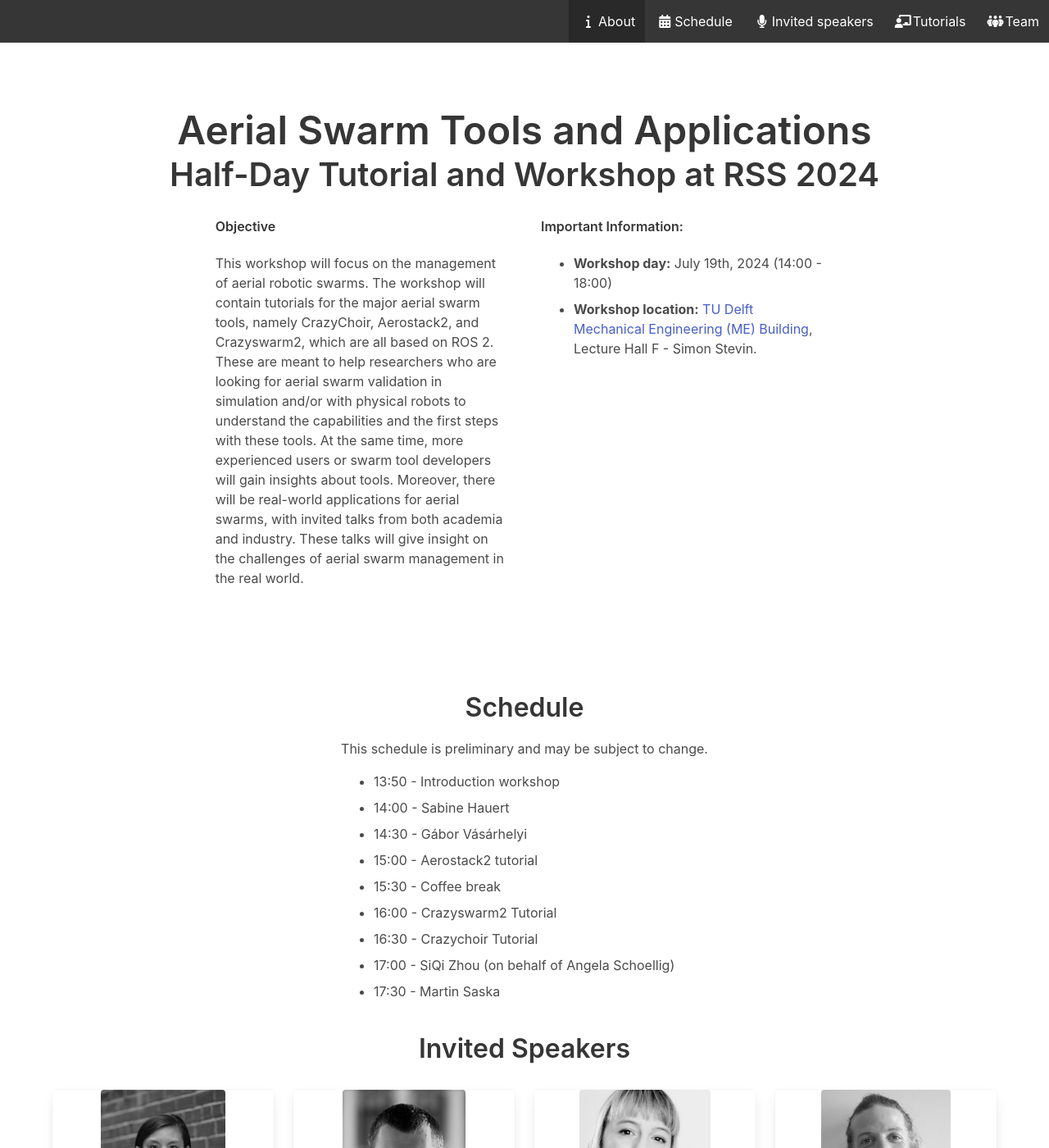
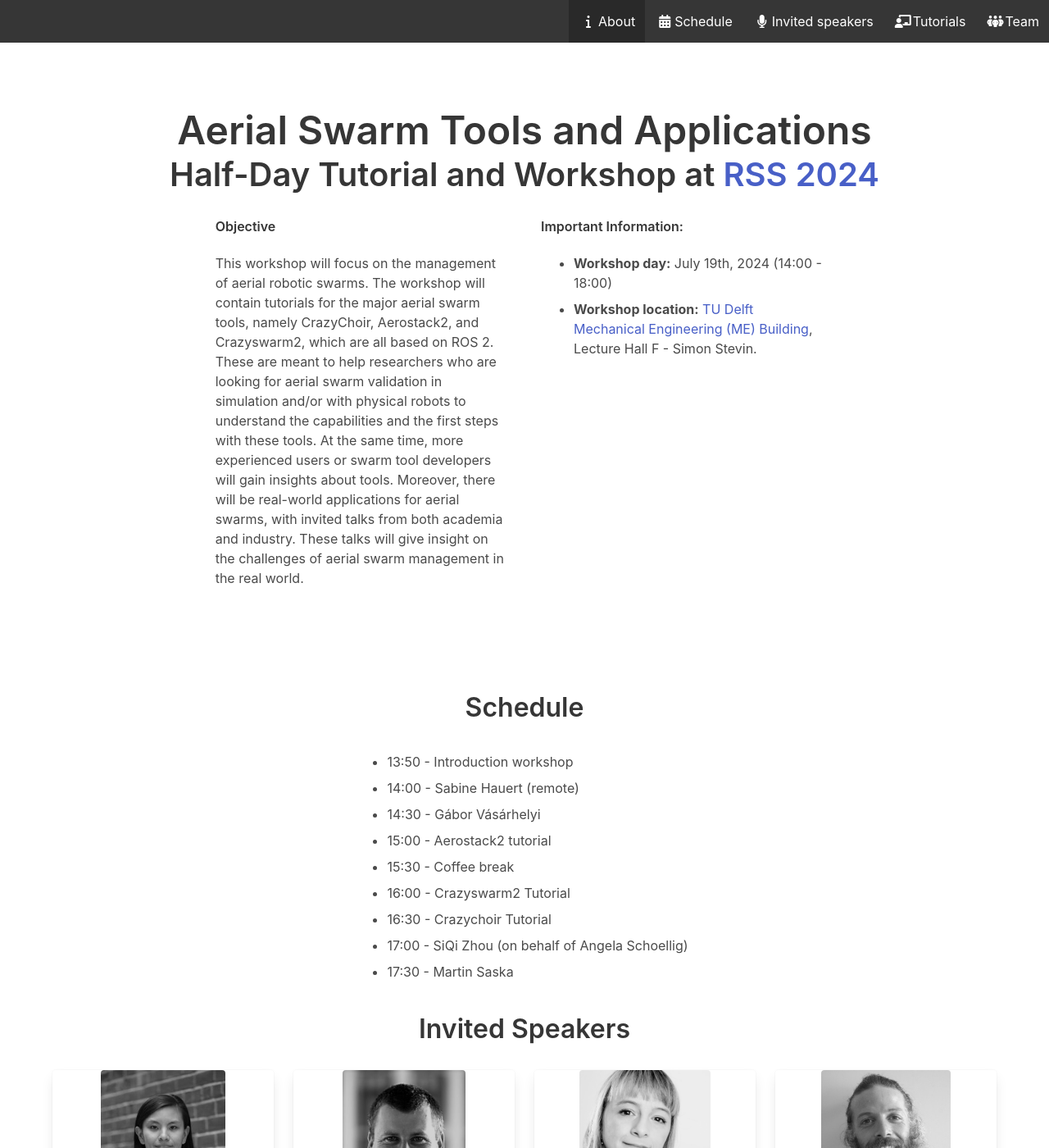
Before and after one commit to IMRCLab/workshop-aerial-swarms-rss2024, a Jekyll site: the page built from index.html, in a window 1280 px wide and 1400 px high. Shown: the whole window at 82% size. Built offline with Jekyll 4.4.1, drawn with Linux system fonts in a browser that asks for light colours; some of the changed text lies outside the part shown.

Commit message:
small updates

```diff
--- a/_data/speakers.yml
+++ b/_data/speakers.yml
@@ -6,7 +6,7 @@
   affiliation: Czech Technical University in Prague
   image: martin_saska.jpg
   talk: Onboard relative localization for agile aerial swarming in the wild
-- name: Sabine Hauert
+- name: Sabine Hauert (remote)
   affiliation: University of Bristol
   image: sabine_hauert.jpg
   talk: Trustworthy swarms for largescale environmental monitoring
--- a/index.html
+++ b/index.html
@@ -6,7 +6,7 @@
 <section class="section" id="about">
     <div class="section-heading">
         <h1 class="title is-1">Aerial Swarm Tools and Applications</h1>
-        <h2 class="subtitle is-2">Half-Day Tutorial and Workshop at RSS 2024</h2>
+        <h2 class="subtitle is-2">Half-Day Tutorial and Workshop at <a href="https://roboticsconference.org/program/workshops">RSS 2024</a></h2>
     </div>
 
     <div class="columns is-centered">
@@ -204,11 +204,11 @@
 
   <div class="columns is-centered">
     <div class="content paper">
-        This schedule is preliminary and may be subject to change.
+        <!-- This schedule is preliminary and may be subject to change. -->
 
       <ul>
         <li>13:50 - Introduction workshop </li>
-        <li>14:00 - Sabine Hauert </li>
+        <li>14:00 - Sabine Hauert (remote) </li>
         <li>14:30 - Gábor Vásárhelyi </li>
         <li>15:00 - Aerostack2 tutorial </li>
         <li>15:30 - Coffee break </li>
```
